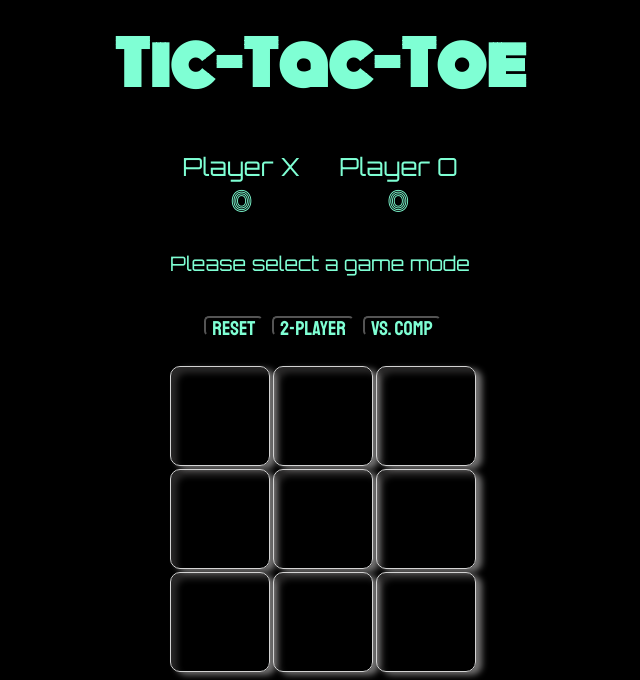
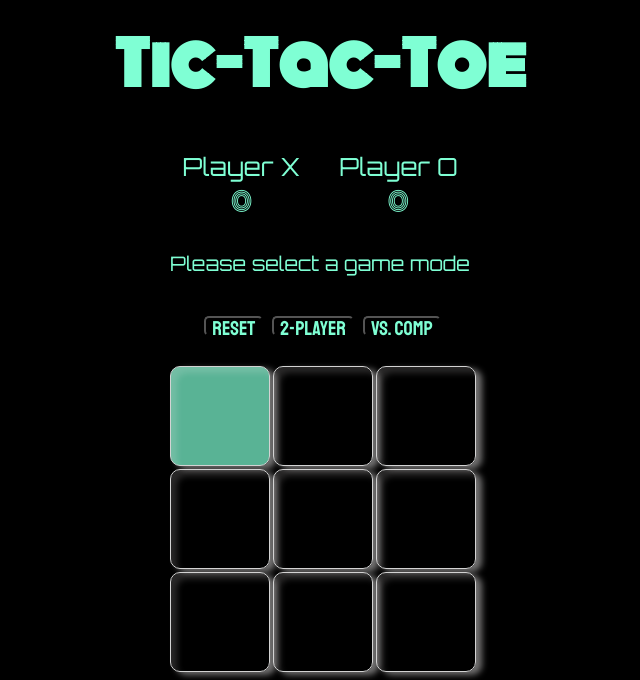
Before and after one commit to michaeljgrant/tictactoe, a plain HTML site: page index.html in a window 1280 px wide. In both pictures the pointer is over the element 539 px from the left and 416 px from the top of the page. Shown: the top 680 px of the page, without its empty margins (320-960 px from the left). Drawn offline with Linux system fonts and the light colour scheme.

Commit message:
add on hover

```diff
--- a/style.css
+++ b/style.css
@@ -45,6 +45,7 @@ h1 {
     text-align: center;
     width: 150px;
 }
+
 #playerX {
 
    display: block;
@@ -107,8 +108,9 @@ h1 {
     align-items: center;
     text-align: center;
 }
-
-
+.spaceOnBoard:hover {
+   background-color: rgba(127, 255, 212, 0.7);
+}
 
 #restart {
   background-color: black;
```
